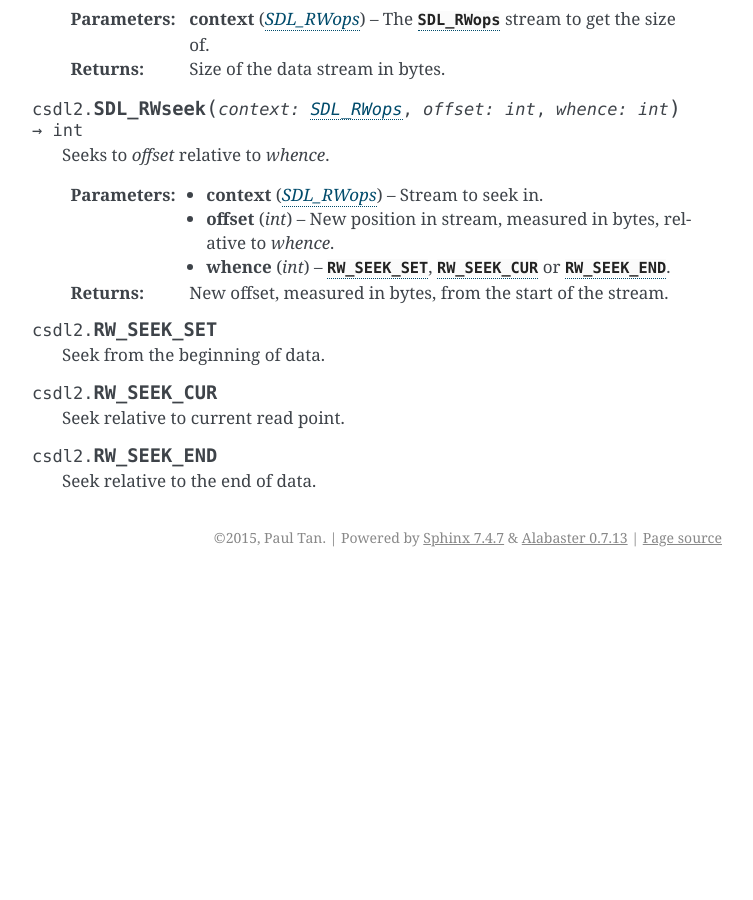
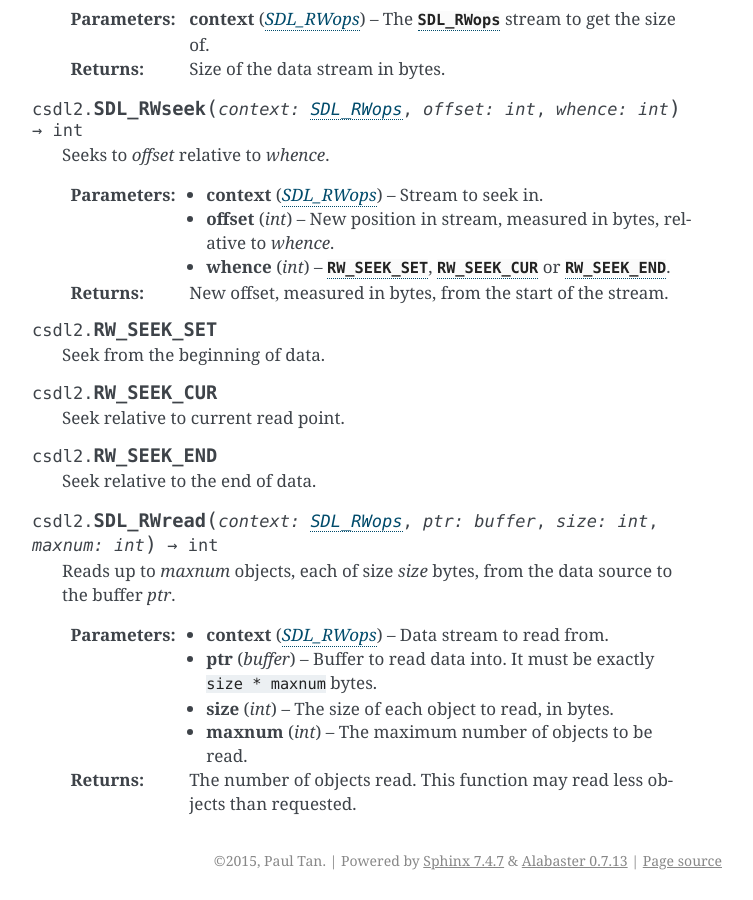
Before and after one commit to pyokagan/pycsdl2, a Sphinx documentation site: the page built from docs/api/rwops.rst, in a window 1280 px wide and 900 px high, scrolled down 3030 px. Shown: the whole window, without its empty margins (388-1141 px from the left). Built offline with Sphinx 7.4.7, drawn with Linux system fonts in a browser that asks for light colours; before the commit the page ends 3607 px from its top, so only the background shows below that.

Commit message:
rwops: implement PyCSDL2_RWread(), replacing PyCSDL2_RWReadFuncCall()
The function signatures of PyCSDL2_RWread() and
PyCSDL2_RWReadFunc.__call__() are exactly the same -- the only
difference is that the former gets the callback pointer from the
provided SDL_RWops, while the latter gets the callback pointer from its
own instance data.

As such, we rename PyCSDL2_RWReadFuncCall() to PyCSDL2_RWread(), and
then tweak the function body so we support the above two APIs.

```diff
--- a/docs/api/rwops.rst
+++ b/docs/api/rwops.rst
@@ -175,3 +175,16 @@ of data streams.
 .. data:: RW_SEEK_END
 
    Seek relative to the end of data.
+
+.. function:: SDL_RWread(context: SDL_RWops, ptr: buffer, size: int, maxnum: int) -> int
+
+   Reads up to `maxnum` objects, each of size `size` bytes, from the data
+   source to the buffer `ptr`.
+
+   :param SDL_RWops context: Data stream to read from.
+   :param buffer ptr: Buffer to read data into. It must be exactly
+                      ``size * maxnum`` bytes.
+   :param int size: The size of each object to read, in bytes.
+   :param int maxnum: The maximum number of objects to be read.
+   :returns: The number of objects read. This function may read less objects
+             than requested.
```
Also changed, not shown: 3 other files.
